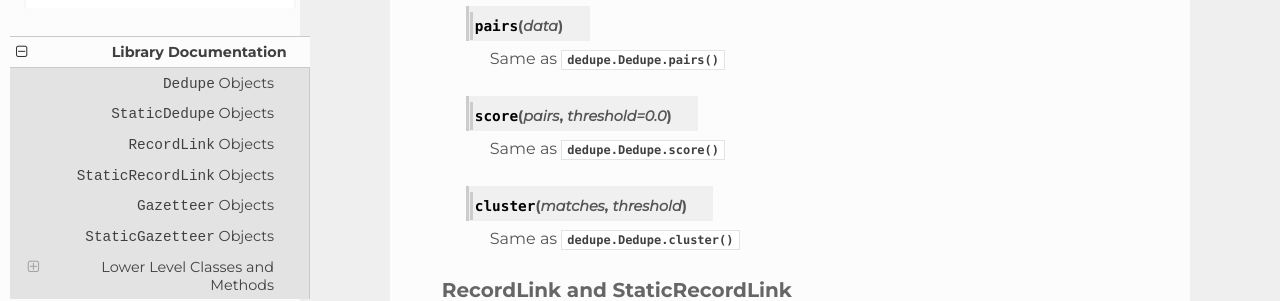
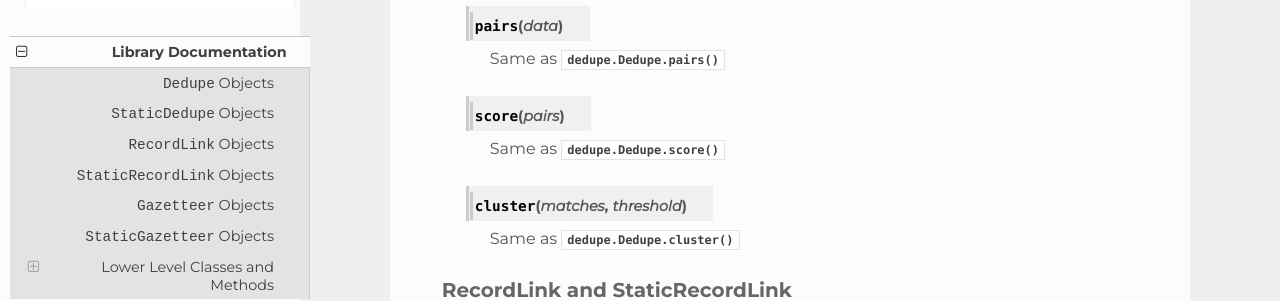
Before and after one commit to dedupeio/dedupe, a Sphinx documentation site: the page built from docs/API-documentation.rst, in a window 1280 px wide and 1400 px high, scrolled down 2101 px. Shown: the part 153-454 px from the top of the window. Built offline with Sphinx 7.4.7 and the Read the Docs theme 2.0.0, drawn with Linux system fonts in a browser that asks for light colours; some of the changed text lies outside the part shown.

Commit message:
remove threshold from score methods

```diff
--- a/docs/API-documentation.rst
+++ b/docs/API-documentation.rst
@@ -156,7 +156,7 @@
 
        Same as :func:`dedupe.Dedupe.pairs`
 
-    .. method:: score(pairs, threshold=0.0)
+    .. method:: score(pairs)
 
        Same as :func:`dedupe.Dedupe.score`
 
@@ -190,7 +190,7 @@
 
 	Same as :func:`dedupe.RecordLink.pairs`
 
-   .. method:: score(pairs, threshold=0.0)
+   .. method:: score(pairs)
 
 	Same as :func:`dedupe.RecordLink.score`
 
@@ -227,7 +227,7 @@
 
 	Same as :func:`dedupe.Gazetteer.blocks`
 
-    .. method:: score(blocks, threshold)
+    .. method:: score(blocks)
 
 	Same as :func:`dedupe.Gazetteer.score`
 
```
